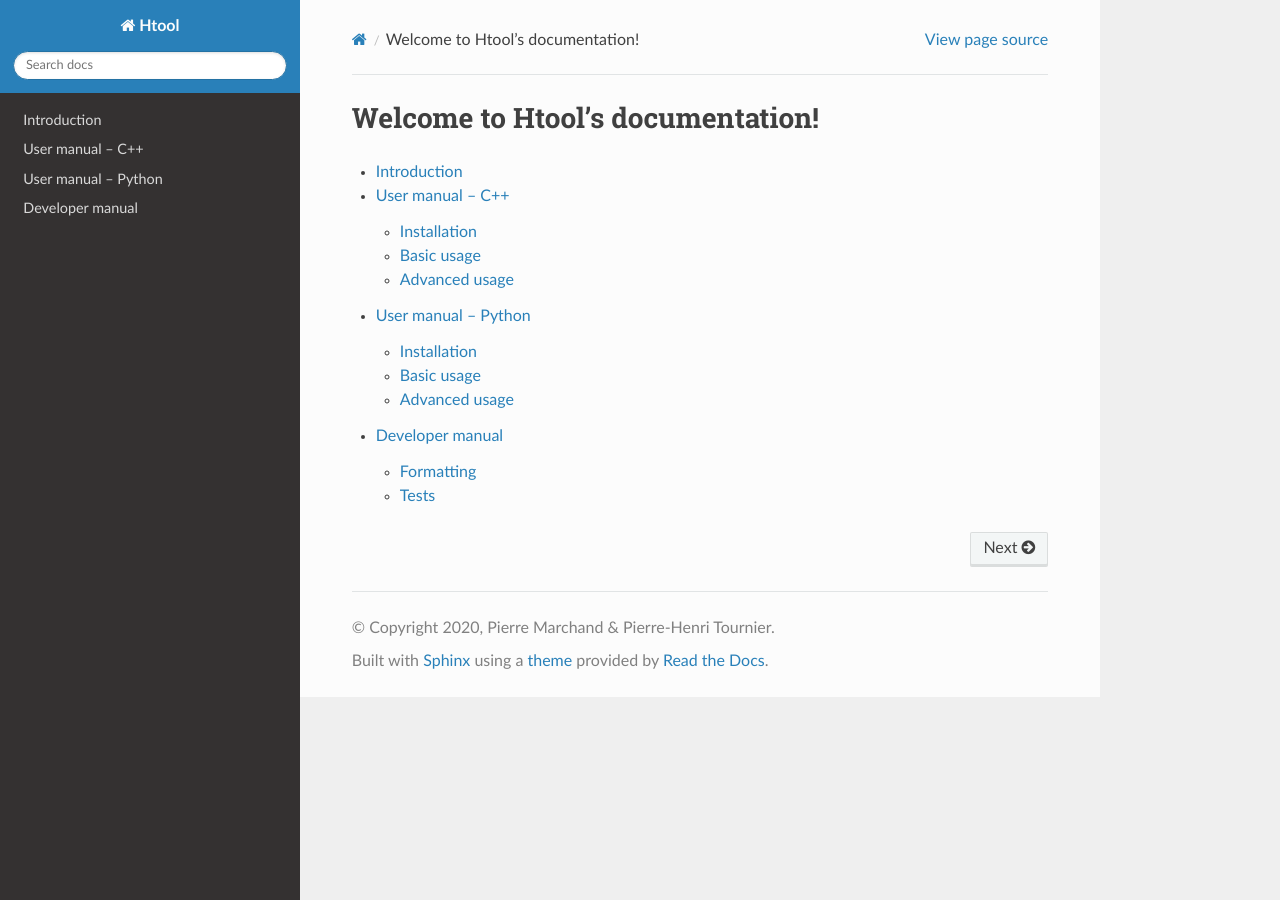
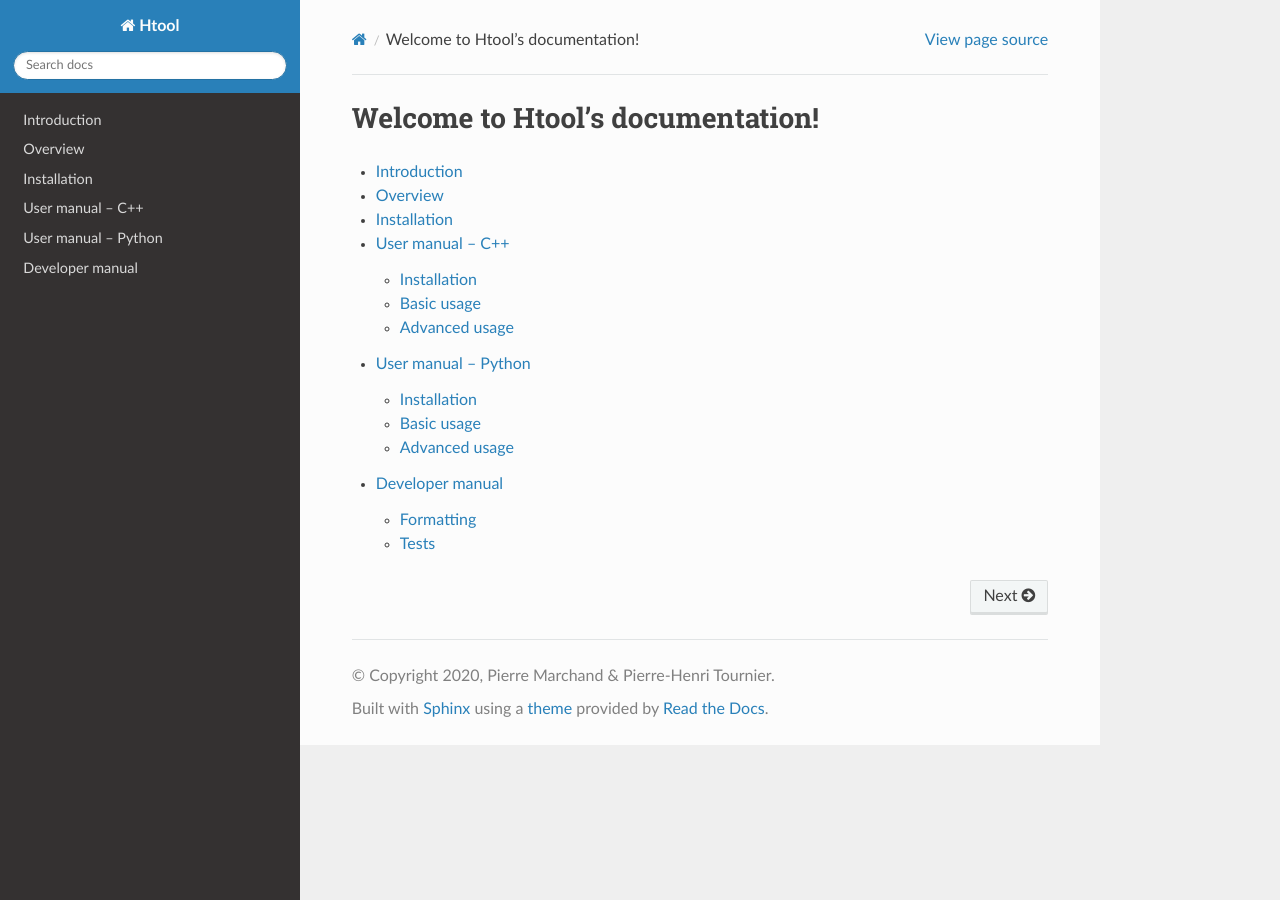
Before and after one commit to htool-ddm/htool_documentation, a Sphinx documentation site: the page built from docs/source/index.rst, in a window 1280 px wide. Built offline with Sphinx 7.4.7 and the Read the Docs theme 2.0.0, drawn with Linux system fonts in a browser that asks for light colours.

Commit message:
update tree

```diff
--- a/docs/source/index.rst
+++ b/docs/source/index.rst
@@ -10,6 +10,8 @@ Welcome to Htool's documentation!
    :maxdepth: 4
 
    introduction
+   overview
+   installation
    user_manual_cpp
    user_manual_py
    dev_manual
--- /dev/null
+++ b/docs/source/installation.rst
@@ -0,0 +1,4 @@
+
+************
+Installation
+************
--- /dev/null
+++ b/docs/source/overview.rst
@@ -0,0 +1,4 @@
+
+********
+Overview
+********
```
